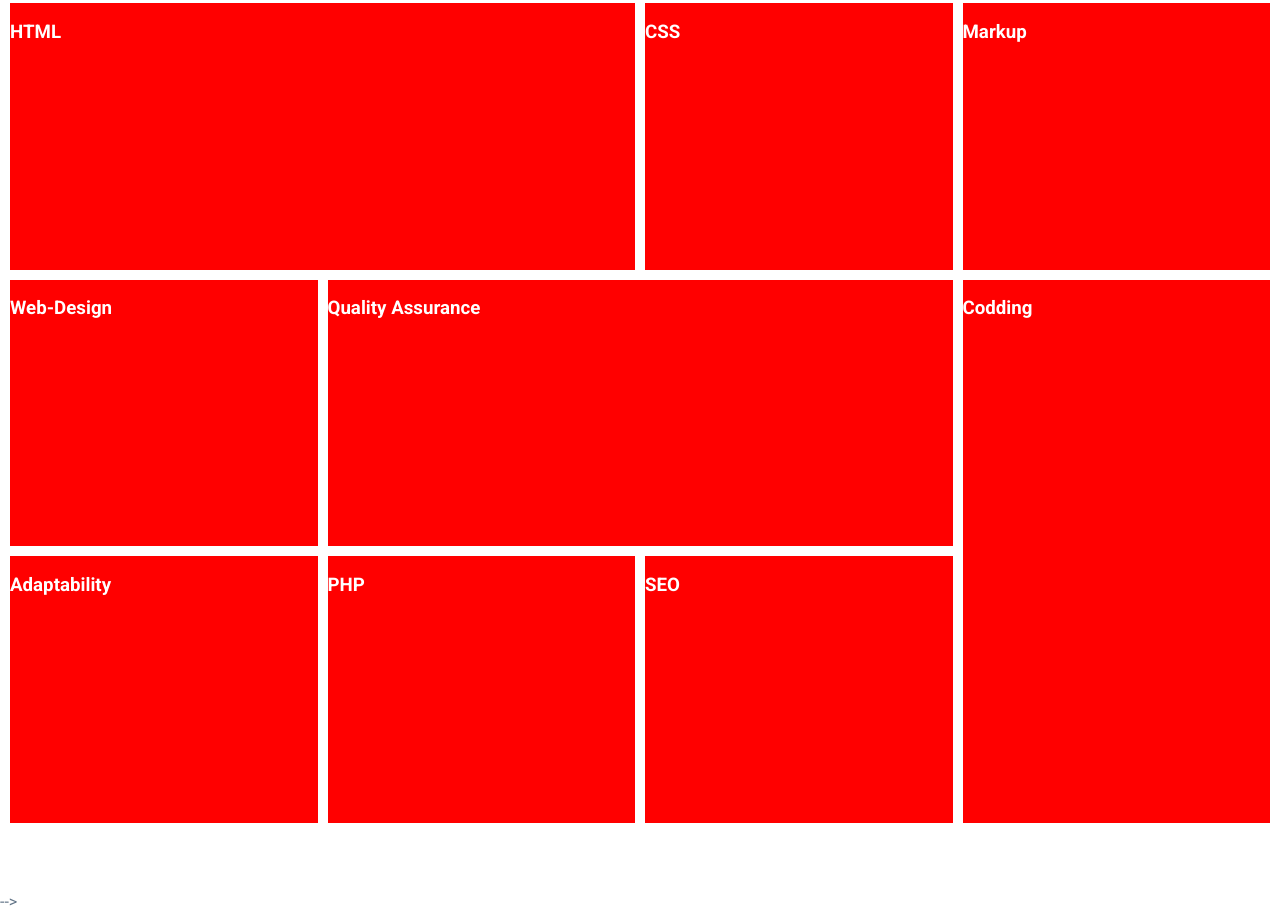
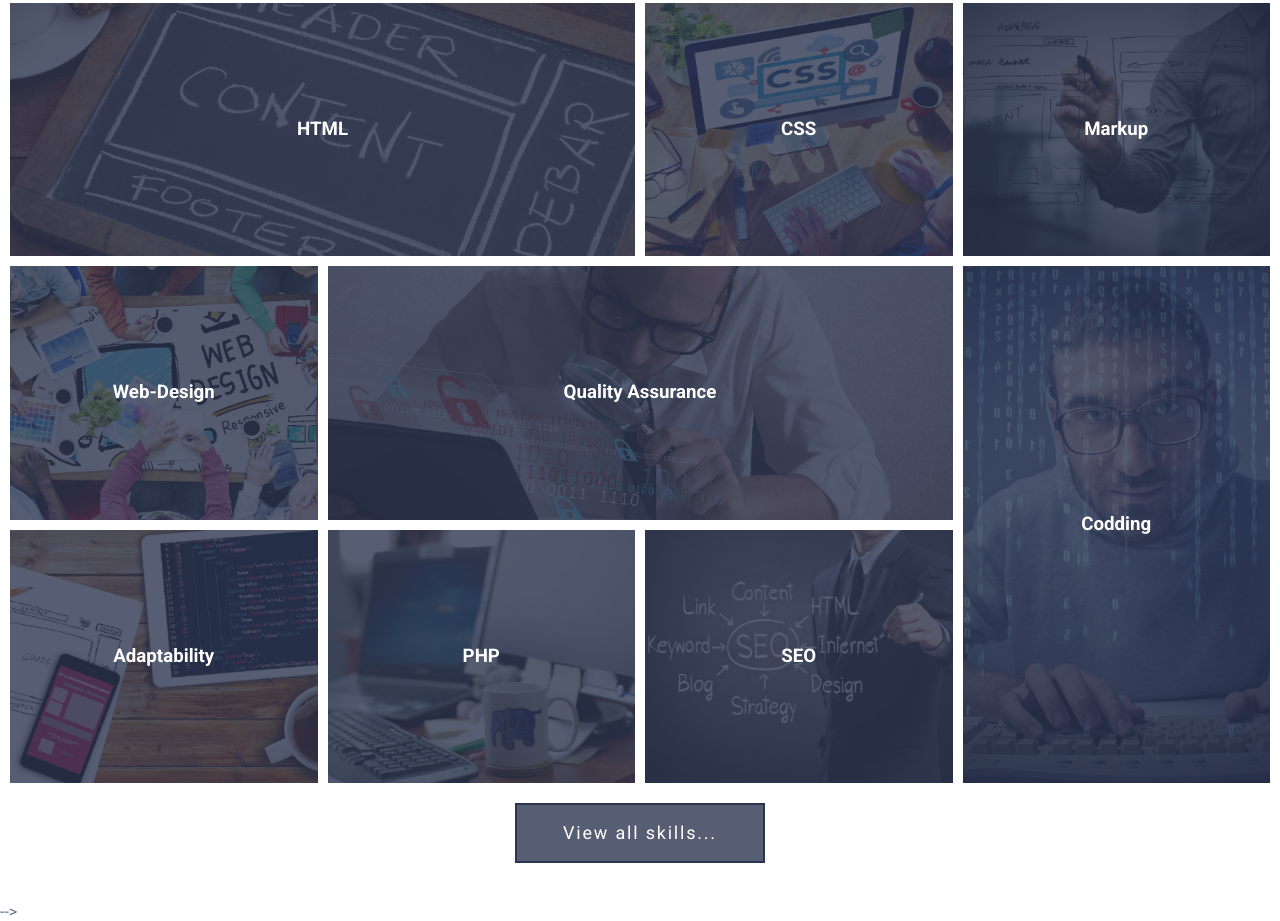
Before and after one commit to B1ackBoron/grid-template, a website: page index.html in a window 1280 px wide. Shown: the part 807-1728 px from the top of the page. Drawn offline with Linux system fonts and the light colour scheme.

Commit message:
skills done

```diff
--- a/assets/scss/common/_classes.scss
+++ b/assets/scss/common/_classes.scss
@@ -2,19 +2,20 @@
 @use "../mixins" as *;
 
 .btn {
-min-width: 250px;
-min-height: 60px;
-background-color: rgba($color-white, 0.1);
-border: 2px solid $color-white;
-padding: 0.5em 1em;
   display: flex;
   align-items: center;
   justify-content: center;
 
-font-size: 1.125rem;
+  padding: 0.5em 1em;
+
+  transition: background-color 0.5s;
   letter-spacing: 0.1em;
 
-transition: background-color 0.5s;
+  border-width: 2px;
+  border-style: solid;
+  border-color: $color-white;
+
+  font-size: 1.125rem;
 
   &:hover,
   &:focus {
@@ -22,19 +23,35 @@ background-color: $color-accent;
   }
 }
 
-.btn--light {}
+.btn--light {
+  min-width: 250px;
+  min-height: 60px;
 
+  border-color: $color-white;
+  background-color: rgba($color-white, 0.1);
+}
+.btn--primary {
+  min-width: 250px;
+  min-height: 60px;
+
+  border-color: $color-primary;
+  background-color: rgba($color-primary, 0.8);
+}
 
 .visually-hidden {
   position: absolute;
+
+  overflow: hidden;
+  clip: rect(0 0 0 0);
+
   width: 1px;
   height: 1px;
   margin: -1px;
-  border: 0;
   padding: 0;
 
   white-space: nowrap;
+
+  border: 0;
+
   clip-path: inset(100%);
-  clip: rect(0 0 0 0);
-  overflow: hidden;
 }
--- a/assets/scss/common/_typography.scss
+++ b/assets/scss/common/_typography.scss
@@ -8,27 +8,30 @@
 }
 html {
   overflow-y: scroll;
+
   font-family: $font-main;
   font-size: $font-size;
-  }
+}
 
 body {
+  color: $color-gray;
   background-color: $color-white;
-  color: $color-gray;
 }
 
 h1 {
-font-size: 3.75rem;
-letter-spacing: 0.08em;
-font-weight: 300;
-font-family: $font-header;
-text-align: center;
-line-height: 1.2em;
+  text-align: center;
+  letter-spacing: 0.08em;
+
+  font-family: $font-header;
+  font-size: 3.75rem;
+  font-weight: 300;
+  line-height: 1.2em;
 }
 
-h2 {}
+
 
 a {
   text-decoration: none;
+
   color: $color-white;
 }
--- a/assets/scss/components/header/_header-content.scss
+++ b/assets/scss/components/header/_header-content.scss
@@ -10,12 +10,12 @@
 
   &__title {
     margin: 0 0 53px 0;
-
   }
 
   &__actions {
     display: flex;
     justify-content: center;
+
     gap: $gap;
   }
 }
--- a/assets/scss/components/header/_header-logo.scss
+++ b/assets/scss/components/header/_header-logo.scss
@@ -2,16 +2,20 @@
 @use "../../mixins" as *;
 
 .header-logo {
-  &__link{
+  &__link {
     display: block;
+
+    letter-spacing: 0.22em;
+
     font-size: 1.5rem;
-letter-spacing: 0.22em;
   }
 
-  &__accent{
+  &__accent {
     display: inline-block;
+
+    margin-right: 4px;
+    padding: 14px 1px 13px 5px;
+
     border: 3px solid $color-highlight;
-    padding: 14px 1px 13px 5px;
-    margin-right: 4px;
   }
 }
--- a/assets/scss/components/header/_header-menu.scss
+++ b/assets/scss/components/header/_header-menu.scss
@@ -7,13 +7,15 @@
   top: 0;
   right: 0;
   left: 0;
+
   padding-top: $gap;
 
   &__container {
-    @extend %container;
     display: grid;
     align-items: center;
+
+    @extend %container;
+    gap: $gap;
     grid-template-columns: auto 1fr;
-    gap: $gap;
   }
 }
--- a/assets/scss/components/header/_header-navbar.scss
+++ b/assets/scss/components/header/_header-navbar.scss
@@ -2,23 +2,25 @@
 @use "mixins" as *;
 
 .header-navbar {
-  &__list{
+  &__list {
     display: grid;
+    justify-content: end;
+
     gap: $gap;
     grid-template-columns: repeat(auto-fit, minmax(40px, max-content));
-   justify-content: end;
-    @include unlist(0 (-$gap-sm) 0 0)
+    @include unlist(0 (-$gap-sm) 0 0);
   }
 
-  &__item {
 
-  }
 
   &__link {
     display: block;
+
     padding: $gap $gap-sm;
+
+    letter-spacing: 0.1em;
+
     font-size: 1.125rem;
-letter-spacing: 0.1em;
 
     &:hover,
     &:focus {
--- a/assets/scss/components/header/_header-overlay.scss
+++ b/assets/scss/components/header/_header-overlay.scss
@@ -2,8 +2,8 @@
 @use "../../mixins" as*;
 
 .header-overlay {
+  opacity: 0.8;
   background-color: $color-primary;
-  opacity: 0.8;
 
-  @include abs-position
-  }
+  @include abs-position;
+}
--- a/assets/scss/components/header/_header.scss
+++ b/assets/scss/components/header/_header.scss
@@ -3,14 +3,16 @@
 
 .header {
   position: relative;
+
+  display: grid;
+  align-items: center;
+
   min-height: 100vh;
+  padding: 150px 0;
+
   color: $color-white;
   background-color: $color-primary;
   background-image: url(../img/img-header.png);
   background-position: 50% 50%;
   background-size: cover;
-  padding: 150px 0;
-
-  display: grid;
-  align-items: center;
-  }
+}
--- a/assets/scss/components/sections/skills/_skill-item.scss
+++ b/assets/scss/components/sections/skills/_skill-item.scss
@@ -2,24 +2,64 @@
 @use "../../../mixins" as *;
 
 .skill-item {
-  min-height: 100px;
-  background-color: red;
+  position: relative;
 
-  &__title {}
+  overflow: hidden;
 
-  &__link {}
 
-  &__image {}
+  &__title {
+    z-index: 1;
 
-  &__overlay {}
+    margin: 0;
+
+    @include abs-position;
+  }
+
+  &__link {
+    display: flex;
+    align-items: center;
+    justify-content: center;
+
+    height: 100%;
+    padding: $gap;
+
+    transition: color 0.25s;
+  }
+
+  &__image {
+    transition: transform 0.25s;
+
+    background-position: 50% 50%;
+    background-size: cover;
+
+    @include abs-position;
+  }
+
+  &__overlay {
+    transition: opacity 0.25s;
+
+    opacity: 0.8;
+    background-color: $color-primary;
+
+    @include abs-position;
+  }
+  &:hover {
+    .skill-item__overlay {
+      opacity: 0.95;
+    }
+    .skill-item__image {
+      transform: scale(1.1);
+    }
+    .skill-item__link {
+      color: $color-accent;
+    }
+  }
 }
 
-.skill-item:nth-of-type(1) {grid-area: a1}
-.skill-item:nth-of-type(2) {grid-area: a2}
-.skill-item:nth-of-type(3) {grid-area: a3}
-.skill-item:nth-of-type(4) {grid-area: a4}
-.skill-item:nth-of-type(5) {grid-area: a5}
-.skill-item:nth-of-type(6) {grid-area: a6}
-.skill-item:nth-of-type(7) {grid-area: a7}
-.skill-item:nth-of-type(8) {grid-area: a8}
-.skill-item:nth-of-type(9) {grid-area: a9}
+$count: 9;
+
+@for $i from 1 through $count {
+  .skill-item:nth-of-type(#{$i}) {
+    grid-area: a#{$i};
+  }
+}
--- a/assets/scss/components/sections/skills/_skills.scss
+++ b/assets/scss/components/sections/skills/_skills.scss
@@ -2,7 +2,7 @@
 @use "../../../mixins" as *;
 
 .skills {
-padding: $gap-sm;
+  padding: $gap-sm;
 
   &__title {
     display: none;
@@ -10,11 +10,19 @@ padding: $gap-sm;
 
   &__container {
     display: grid;
+
+    margin-bottom: $gap;
+
+    gap: $gap-sm;
+    grid-auto-rows: calc(33.33333vh - 13.33333px);
+    grid-template-areas: "a1 a1 a2 a3" "a4 a5 a5 a6" "a7 a8 a9 a6";
     grid-template-columns: repeat(4, 1fr);
-    grid-template-areas: "a1 a1 a2 a3" "a4 a5 a5 a6" "a7 a8 a9 a6";
-    grid-template-rows: repeat(3, 33.33vh);
-    gap: $gap-sm;
   }
 
-  &__actions {}
+  &__actions {
+    display: flex;
+    justify-content: center;
+
+    margin-bottom: $gap-lg;
+  }
 }
--- a/assets/scss/mixins/_extends.scss
+++ b/assets/scss/mixins/_extends.scss
@@ -2,5 +2,6 @@
 
 %container {
   width: min(100% - $gap-x2, $container-size);
+
   margin-inline: auto;
 }
--- a/assets/scss/mixins/_mixins-media.scss
+++ b/assets/scss/mixins/_mixins-media.scss
@@ -1,5 +1,4 @@
 @use "../presets" as *;
-
 $diff: 0.2px;
 
 /* ul */
--- a/assets/scss/presets/_variables.scss
+++ b/assets/scss/presets/_variables.scss
@@ -1,16 +1,13 @@
 @use "sass:math";
-
 $font-header: "Roboto Slab", serif;
 $font-main: "Roboto", sans-serif;
 $font-size: 16px;
-
 $container-size: 1300px;
 $ul: 1340px;
 $xl: 1200px;
 $lg: 992px;
 $md: 768px;
 $sm: 576px;
-
 $gap: 20px;
 $gap-sm: math.div($gap, 2);
 $gap-lg: $gap * 1.5;
--- a/assets/scss/style.scss
+++ b/assets/scss/style.scss
@@ -6,3 +6,15 @@
 @use "components/sections/skills";
 @use "components/sections";
 @use "components/footer/footer";
+
+@media (min-height: 691px) {
+  .skills__container {
+    grid-auto-rows: calc(33.33333vh - 13.33333px);
+  }
+}
+
+@media (max-height: 690px) {
+  .skills__container {
+    grid-auto-rows: calc(230px - 13.33333px);
+  }
+}
--- a/index.html
+++ b/index.html
@@ -76,7 +76,7 @@
           <h3 class="skill-item__title">
             <a class="skill-item__link" href="">HTML</a>
           </h3>
-          <div class="skill-item__image"></div>
+          <div class="skill-item__image" style="background-image: url(assets/img/img-html.png)"></div>
           <div class="skill-item__overlay"></div>
         </article>
 
@@ -84,7 +84,7 @@
           <h3 class="skill-item__title">
             <a class="skill-item__link" href="">CSS</a>
           </h3>
-          <div class="skill-item__image"></div>
+          <div class="skill-item__image" style="background-image: url(assets/img/img-css.png)"></div>
           <div class="skill-item__overlay"></div>
         </article>
 
@@ -92,7 +92,7 @@
           <h3 class="skill-item__title">
             <a class="skill-item__link" href="">Markup</a>
           </h3>
-          <div class="skill-item__image"></div>
+          <div class="skill-item__image" style="background-image: url(assets/img/img-markup.png)"></div>
           <div class="skill-item__overlay"></div>
         </article>
 
@@ -100,7 +100,7 @@
           <h3 class="skill-item__title">
             <a class="skill-item__link" href="">Web-Design</a>
           </h3>
-          <div class="skill-item__image"></div>
+          <div class="skill-item__image" style="background-image: url(assets/img/img-webdesign.png)"></div>
           <div class="skill-item__overlay"></div>
         </article>
 
@@ -108,7 +108,7 @@
           <h3 class="skill-item__title">
             <a class="skill-item__link" href="">Quality Assurance</a>
           </h3>
-          <div class="skill-item__image"></div>
+          <div class="skill-item__image" style="background-image: url(assets/img/img-qa.png)"></div>
           <div class="skill-item__overlay"></div>
         </article>
 
@@ -116,7 +116,7 @@
           <h3 class="skill-item__title">
             <a class="skill-item__link" href="">Codding</a>
           </h3>
-          <div class="skill-item__image"></div>
+          <div class="skill-item__image" style="background-image: url(assets/img/img-codding.png)"></div>
           <div class="skill-item__overlay"></div>
         </article>
 
@@ -124,7 +124,7 @@
           <h3 class="skill-item__title">
             <a class="skill-item__link" href="">Adaptability</a>
           </h3>
-          <div class="skill-item__image"></div>
+          <div class="skill-item__image" style="background-image: url(assets/img/img-adaptability.png)"></div>
           <div class="skill-item__overlay"></div>
         </article>
 
@@ -132,7 +132,7 @@
           <h3 class="skill-item__title">
             <a class="skill-item__link" href="">PHP</a>
           </h3>
-          <div class="skill-item__image"></div>
+          <div class="skill-item__image" style="background-image: url(assets/img/img-php.png)"></div>
           <div class="skill-item__overlay"></div>
         </article>
 
@@ -140,14 +140,14 @@
           <h3 class="skill-item__title">
             <a class="skill-item__link" href="">SEO</a>
           </h3>
-          <div class="skill-item__image"></div>
+          <div class="skill-item__image" style="background-image: url(assets/img/img-seo.png)"></div>
           <div class="skill-item__overlay"></div>
         </article>
 
       </div>
 
       <div class="skills__actions">
-        <a class="btn btn--primary" href=""></a>
+        <a class="btn btn--primary" href="">View all skills...</a>
       </div>
     </section>
   </main>
```
Also changed, not shown: assets/css/style.css, assets/css/style.min.css, assets/scss/common/_index.scss (line endings or trailing spaces), assets/scss/components/header/_index.scss (line endings or trailing spaces), assets/scss/components/sections/_index.scss (line endings or trailing spaces), assets/scss/components/sections/skills/_index.scss (line endings or trailing spaces). Lines whose indentation alone changed are shown as unchanged.
